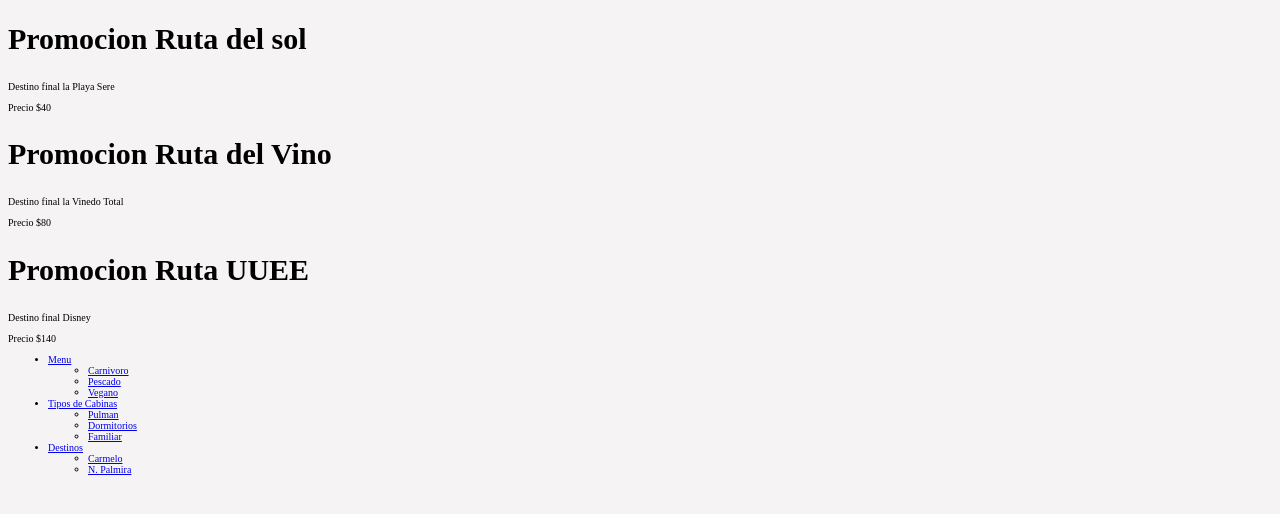
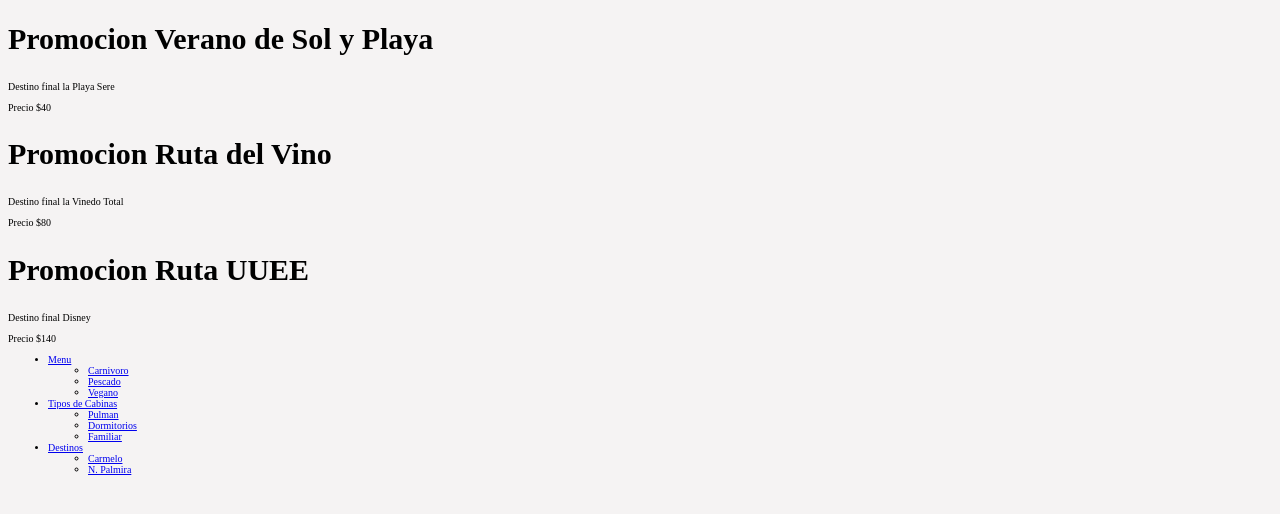
Before and after one commit to Rodakis/DD-Train-Services, a plain HTML site: page index.html in a window 1280 px wide. Shown: the part 162-676 px from the top of the page. Drawn offline with Linux system fonts and the light colour scheme.

Commit message:
Update index.html

```diff
--- a/index.html
+++ b/index.html
@@ -26,7 +26,7 @@
    <main>
     <section>
     <div>
-        <h2>Promocion Ruta del sol</h2>
+        <h2>Promocion Verano de Sol y Playa </h2>
         <p>Destino final la Playa Sere</p>
         <p>Precio $40</p>
     </div>
```
